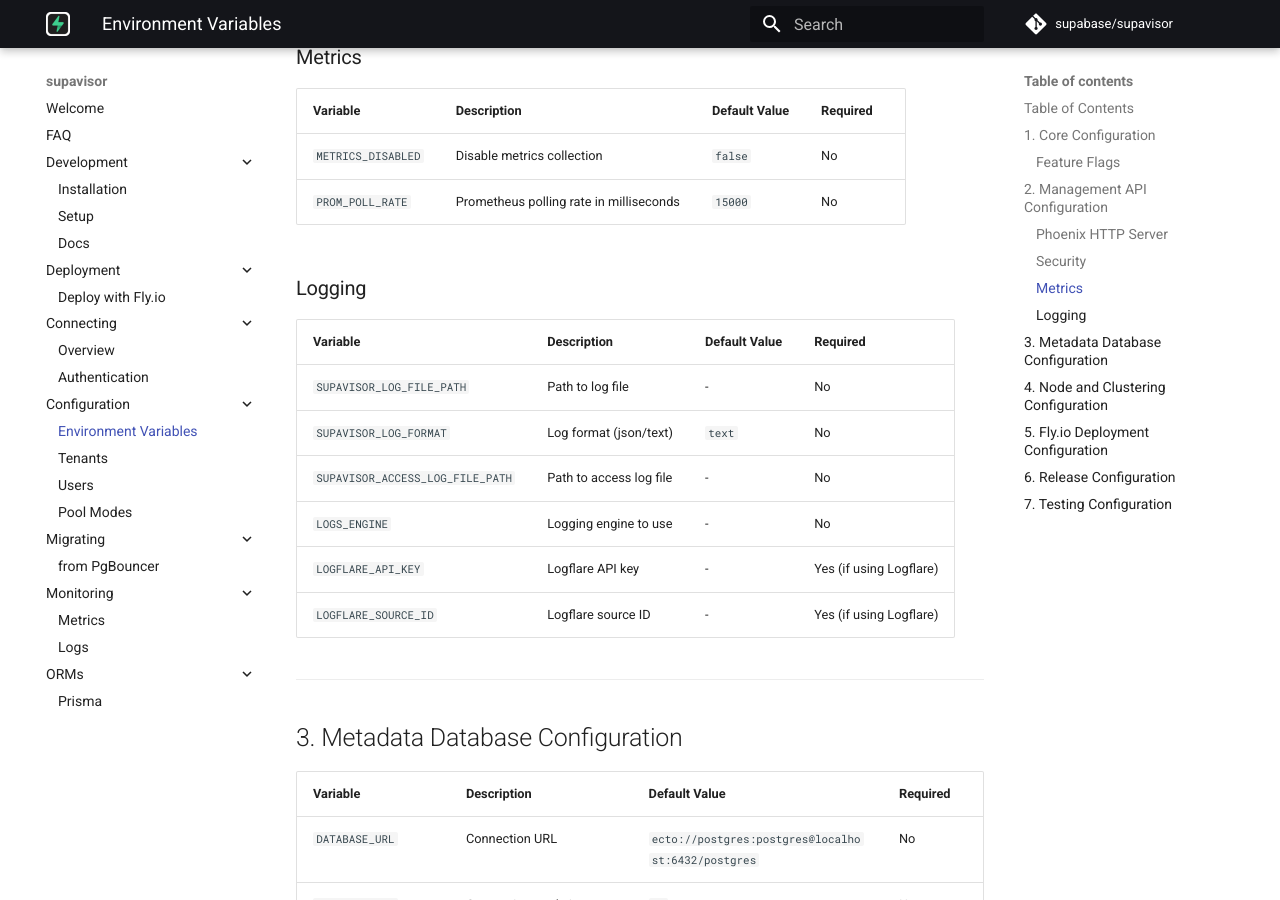
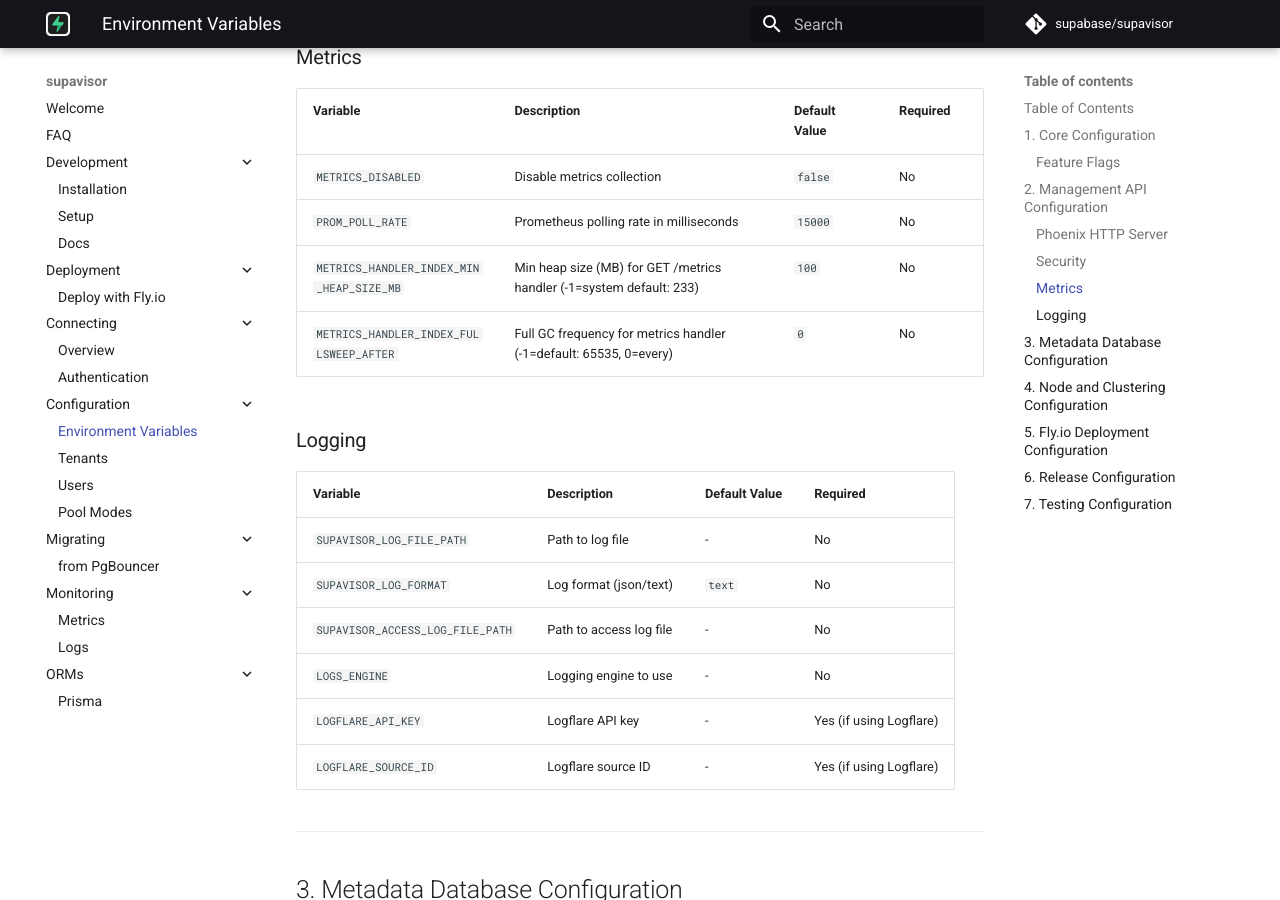
Before and after one commit to supabase/supavisor, an MkDocs documentation site: the page built from docs/configuration/env.md, in a window 1280 px wide and 900 px high, scrolled down 2888 px. Built offline with MkDocs 1.6.1 and Material for MkDocs 9.7.7, drawn with Linux system fonts in a browser that asks for light colours; comment, search, counter and statistics services are not loaded.

Commit message:
chore(metrics): disable generational GC for the metrics process, improve docs

```diff
--- a/docs/configuration/env.md
+++ b/docs/configuration/env.md
@@ -70,10 +70,12 @@
 
 ### Metrics
 
-| Variable           | Description                             | Default Value | Required |
-| ------------------ | --------------------------------------- | ------------- | -------- |
-| `METRICS_DISABLED` | Disable metrics collection              | `false`       | No       |
-| `PROM_POLL_RATE`   | Prometheus polling rate in milliseconds | `15000`       | No       |
+| Variable                                 | Description                                                          | Default Value | Required |
+| ---------------------------------------- | -------------------------------------------------------------------- | ------------- | -------- |
+| `METRICS_DISABLED`                       | Disable metrics collection                                           | `false`       | No       |
+| `PROM_POLL_RATE`                         | Prometheus polling rate in milliseconds                              | `15000`       | No       |
+| `METRICS_HANDLER_INDEX_MIN_HEAP_SIZE_MB` | Min heap size (MB) for GET /metrics handler (-1=system default: 233) | `100`         | No       |
+| `METRICS_HANDLER_INDEX_FULLSWEEP_AFTER`  | Full GC frequency for metrics handler (-1=default: 65535, 0=every)   | `0`           | No       |
 
 ### Logging
 
```
Also changed, not shown: 3 other files.
